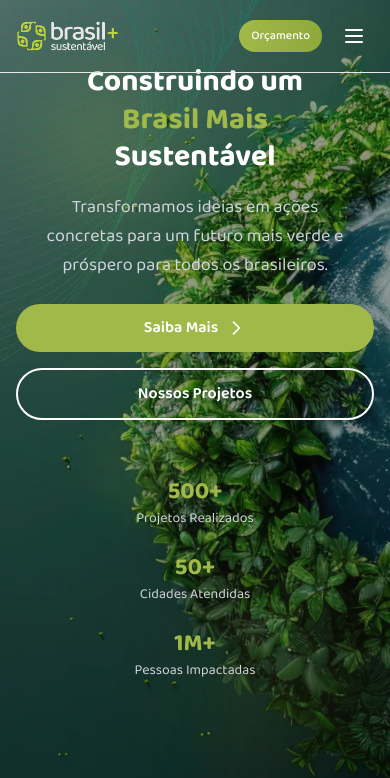
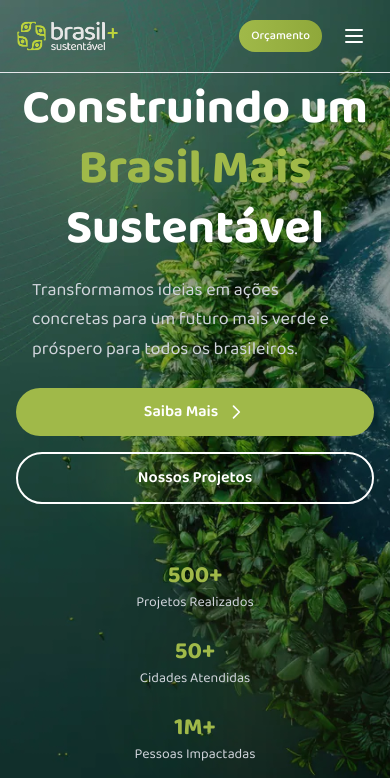
Before and after one commit to EdsonnOliveira/brasil-sustentavel, a Next.js app: page / in a window 390 px wide. Shown: the top 778 px of the page. Built offline with nearby package versions, Linux system fonts and the light colour scheme.

Commit message:
responsive container

```diff
--- a/src/components/HeroSection.tsx
+++ b/src/components/HeroSection.tsx
@@ -44,7 +44,7 @@ export default function HeroSection() {
   };
 
   return (
-    <section id="hero" className="relative min-h-screen bg-[url('/bg.png')] bg-cover bg-center overflow-hidden bg-white">
+    <section id="hero" className="relative min-h-screen bg-[url('/bg.png')] bg-cover bg-center overflow-hidden bg-white flex items-center justify-center">
       {/* Background decorative elements */}
       <div className="absolute inset-0">
         <div className="absolute top-20 left-10 w-32 h-32 bg-[#A0B949] opacity-20 rounded-full blur-2xl"></div>
@@ -52,12 +52,12 @@ export default function HeroSection() {
         <div className="absolute top-1/2 left-1/4 w-24 h-24 bg-[#A0B949] opacity-10 rounded-full blur-xl"></div>
       </div>
 
-      <div className="relative z-10 container mx-auto px-4 py-16 sm:py-20 lg:py-24">
-        <div className="flex flex-col items-center text-center min-h-[70vh] sm:min-h-[80vh] justify-center">
+      <div className="relative z-10 container mx-auto px-4 py-16 sm:py-20 lg:py-24 flex">
+        <div className="flex flex-col min-h-[70vh] sm:min-h-[80vh] justify-center">
           {/* Content */}
           <div className="space-y-6 sm:space-y-8 max-w-4xl">
             <div className="space-y-4 sm:space-y-6">
-              <h1 className="text-3xl sm:text-4xl md:text-5xl lg:text-6xl font-baloo-bold text-white leading-tight">
+              <h1 className="text-5xl sm:text-4xl md:text-5xl text-center md:text-left lg:text-6xl font-baloo-bold text-white leading-tight">
                 Construindo um
                 <span className="block text-[#A0B949]">Brasil Mais</span>
                 <span className="block">Sustentável</span>
@@ -67,7 +67,7 @@ export default function HeroSection() {
               </p>
             </div>
 
-            <div className="flex flex-col sm:flex-row gap-4 justify-center items-center">
+            <div className="flex flex-col sm:flex-row gap-4 items-center">
               <button
                 onClick={() => scrollToSection('about')}
                 className="bg-[#A0B949] hover:bg-[#8FA83A] text-white px-6 sm:px-8 py-3 sm:py-4 rounded-full font-baloo-semibold transition-all duration-300 cursor-pointer flex items-center justify-center space-x-2 w-full sm:w-auto"
@@ -86,7 +86,7 @@ export default function HeroSection() {
             </div>
 
             {/* Stats */}
-            <div className="grid grid-cols-1 sm:grid-cols-3 gap-6 sm:gap-8 pt-8 sm:pt-12">
+            <div className="grid grid-cols-1 sm:grid-cols-3 gap-6 sm:gap-8 pt-8 sm:pt-0">
               <div className="text-center">
                 <div className="text-2xl sm:text-3xl font-baloo-bold text-[#A0B949]">500+</div>
                 <div className="text-gray-300 text-sm sm:text-base font-baloo-regular">Projetos Realizados</div>
```
